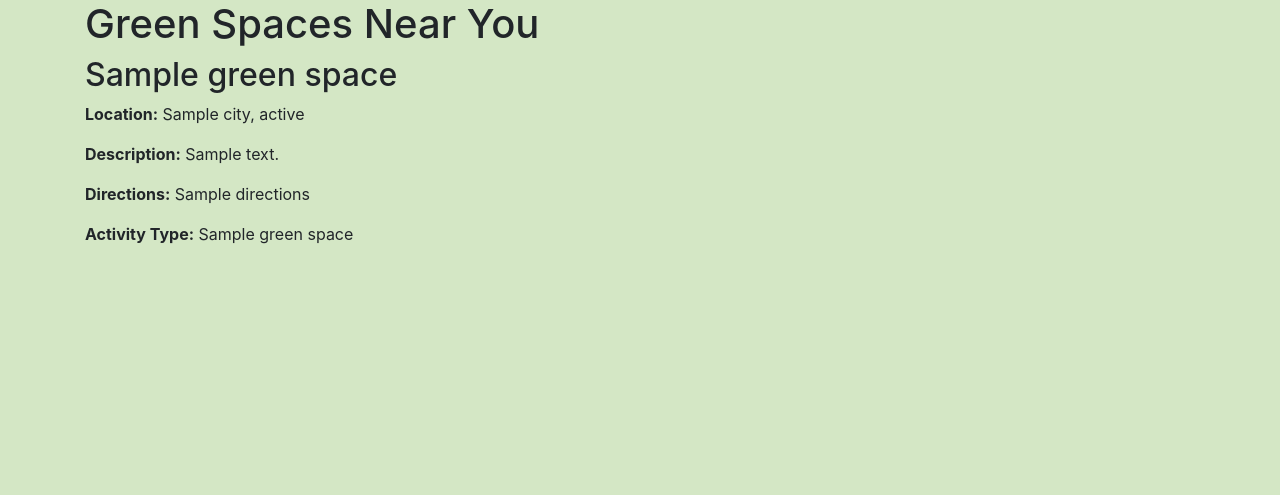
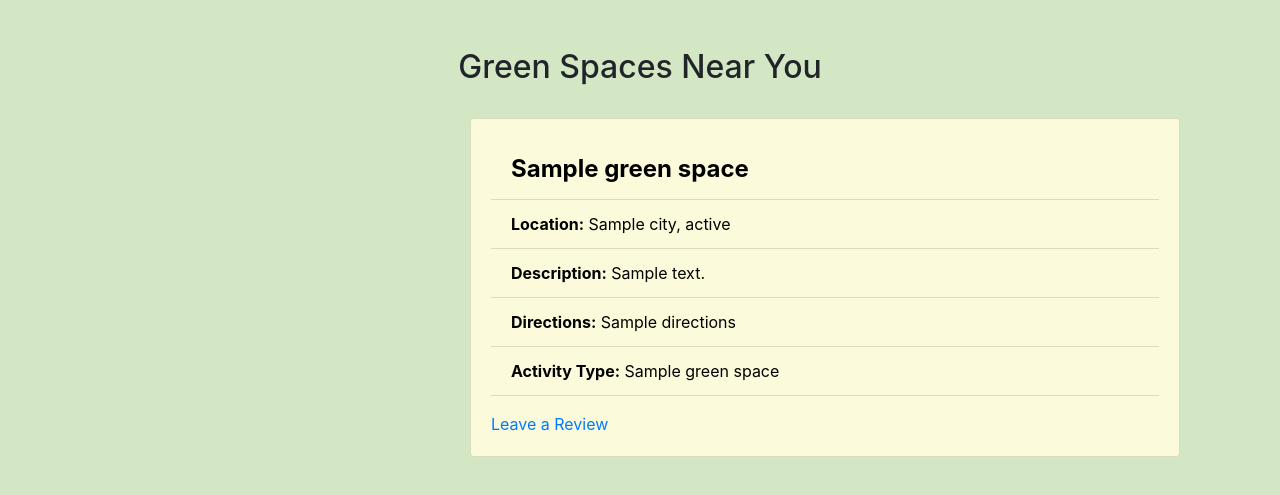
Before and after one commit to aliyahsmith-bradley/OurGreenPlace_SeniorCapstone, a Flask app: template website/templates/views/explore.html in a window 1280 px wide. Shown: the part 56-551 px from the top of the page. Run offline with Flask 3, Linux system fonts and the light colour scheme; the template is opened without the code that fills it: most values are stand-ins (such as "Sample title", 1, 10 or a date in 2020); some libraries are stand-ins or nearby versions.

Commit message:
Explore page formatting for green space results

```diff
--- a/website/static/styles.css
+++ b/website/static/styles.css
@@ -1,3 +1,15 @@
+/* Base Web App Styling -- Applies to all */
 body {
   background-color: #D4E7C5;
 }
+
+/* Explore Page Styling */
+.custom-card-primary {
+  background-color: #FBFADA;
+  color: black;
+}
+
+.list-group-item-custom {
+  background-color: #FBFADA;
+  color: black;
+}
--- a/website/templates/base.html
+++ b/website/templates/base.html
@@ -37,7 +37,6 @@
       <div class="navbar-nav">
         <a class="nav-item nav-link" id="home" href="/">Home</a>
         <a class="nav-item nav-link" id="explore" href="/explore">Explore</a>
-
         <li class="nav-item dropdown">
           <a class="nav-link dropdown-toggle" href="#" id="deforestationInMDDropdown" role="button" data-toggle="dropdown" aria-haspopup="true" aria-expanded="false">
             Deforestation in MD
--- a/website/templates/views/explore.html
+++ b/website/templates/views/explore.html
@@ -2,17 +2,35 @@
 {% block title %}Explore{% endblock title %}
 
 {% block content %}
-    <h1>Green Spaces Near You</h1>
-
-    <div class="green-spaces">
-        {% for green_space in green_spaces %}
-            <div class="green-space">
-                <h2>{{ green_space.name }}</h2>
-                <p><strong>Location:</strong> {{ green_space.city }}, {{ green_space.state }} </p>
-                <p><strong>Description:</strong> {{ green_space.description }} </p>
-                <p><strong>Directions:</strong> {{ green_space.directions }} </p>
-                <p><strong>Activity Type:</strong> {{green_space.activity_type_name }} </p>
+    <div class="container">
+        <div class="row justify-content-center">
+            <div class="col-lg-12 text-center pt-5 pb-4">
+                <h2>Green Spaces Near You</h2>
             </div>
-        {% endfor %}
+        </div>
+        <div class="row justify-content-end">
+            <div class="col-lg-4"></div> <!-- Pushes cards to the right of page -->
+            <div class="col-lg-8">
+                <div class="green-spaces">
+                    {% for green_space in green_spaces %}
+                        <div class="green-space">
+                            <div class="card custom-card-primary mb-3" style="max-width: 50rem;">
+                                <div class="card-body">
+                                    <ul class="list-group list-group-flush">
+                                        <li class="list-group-item list-group-item-custom" style="font-size: 24px;"><strong> {{ green_space.name }} </strong></li>
+                                        <li class="list-group-item list-group-item-custom"><strong>Location:</strong> {{ green_space.city }}, {{ green_space.state }} </li>
+                                        <li class="list-group-item list-group-item-custom"><strong>Description:</strong> {{ green_space.description }} </li>
+                                        <li class="list-group-item list-group-item-custom"><strong>Directions:</strong> {{ green_space.directions }} </li>
+                                        <li class="list-group-item list-group-item-custom"><strong>Activity Type:</strong> {{ green_space.activity_type_name }} </li>
+                                    </ul>
+                                    <p> </p>
+                                    <a href="#" class="leave-a-review">        Leave a Review</a>
+                                </div>
+                            </div>
+                        </div>
+                    {% endfor %}
+                </div>
+            </div>
+        </div>
     </div>
 {% endblock %}
```
